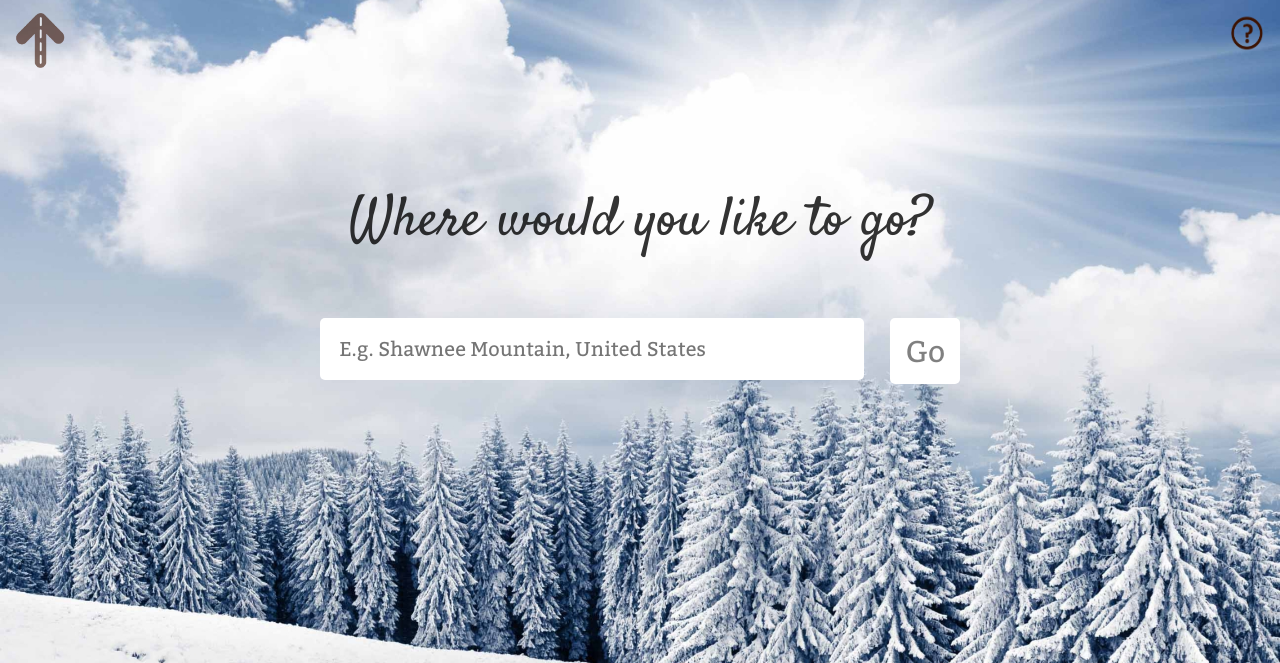
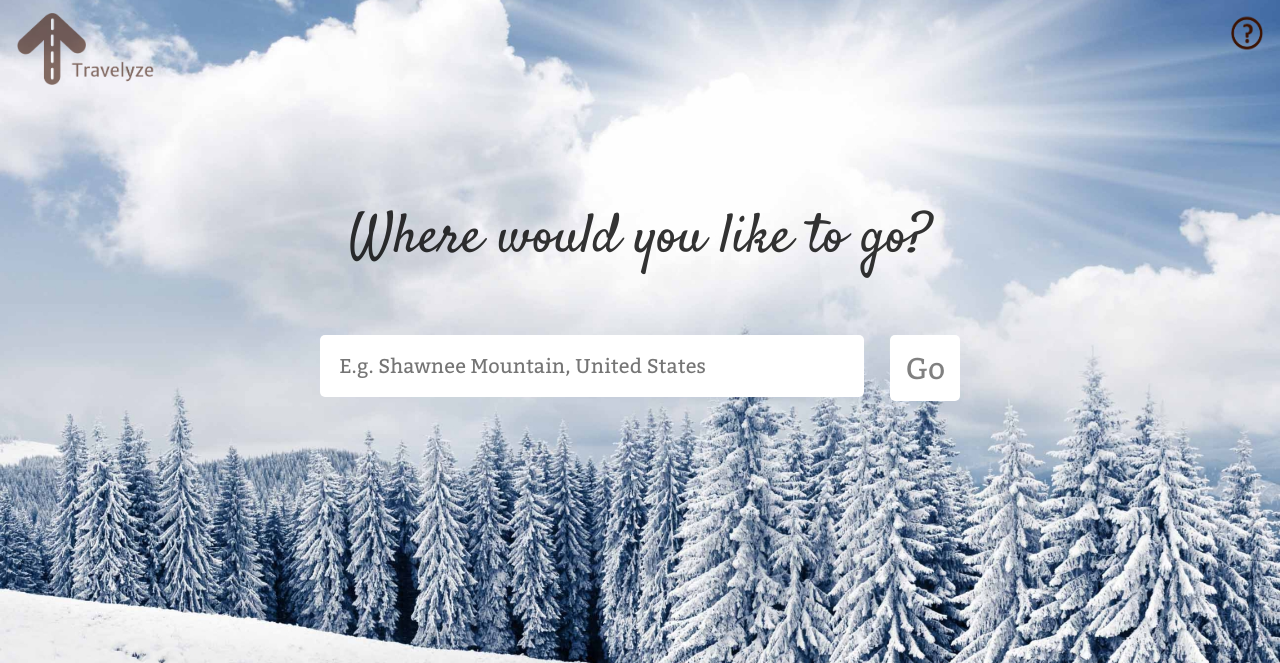
Before and after one commit to dkoodev/calhacks-newromans, a PHP site: page / in a window 1280 px wide. Shown: the top 663 px of the page. Run offline with PHP 8.4, Linux system fonts and the light colour scheme; some libraries are stand-ins or nearby versions.

Commit message:
Update opacity

```diff
--- a/css/main.css
+++ b/css/main.css
@@ -35,8 +35,8 @@ a:hover {
 }
 
 #icon {
-	width: 55px;
-	height: 55px;
+	width: 146px;
+	height: 72px;
 	padding-left: 1%;
 	padding-top: 1%;
 }
@@ -202,6 +202,7 @@ a:hover {
 	padding-top: 2%;
 	width: 80%;
 	margin: auto;
+	opacity: 0.7;
 }
 
 footer {
--- a/index.php
+++ b/index.php
@@ -12,7 +12,7 @@
 			$command = escapeshellcmd('python py/functions.py');
 			$output = shell_exec($command);
 		?>
-	<a href="."><img src="../pictures/icon.png" id="icon"></a>
+	<a href="."><img src="../pictures/iconFull.png" id="icon"></a>
 	<a href="../pages/about.html" target="_blank"><img id="help" src="../pictures/iconAbout.png"></a>
 	<div id="history"><br></div>
 	<div id="destination">
```
